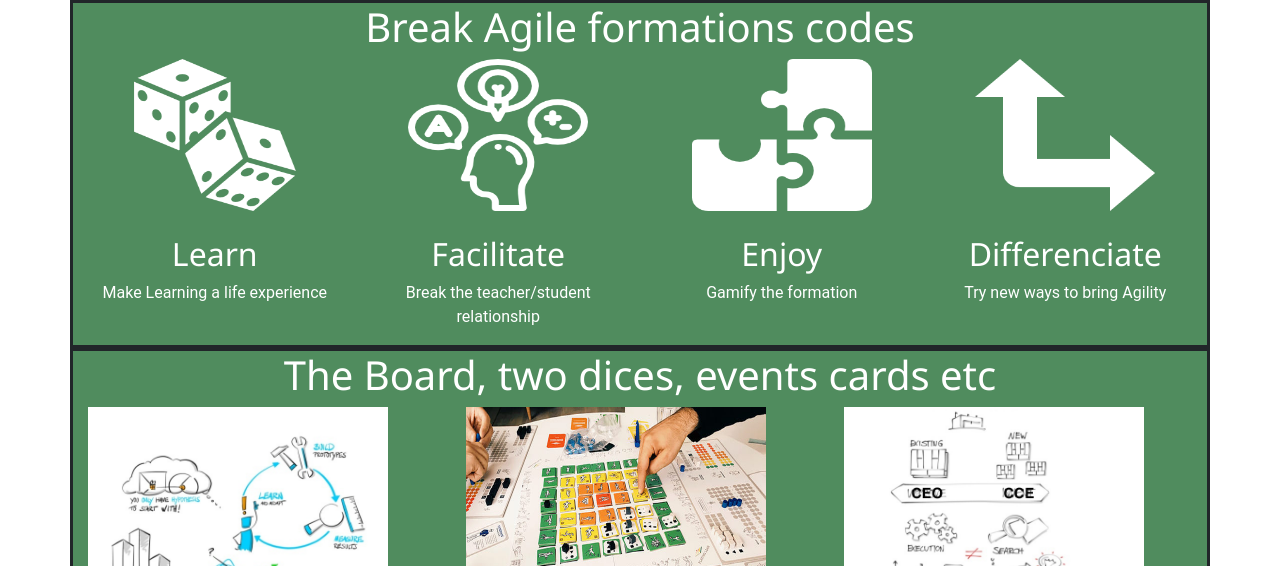
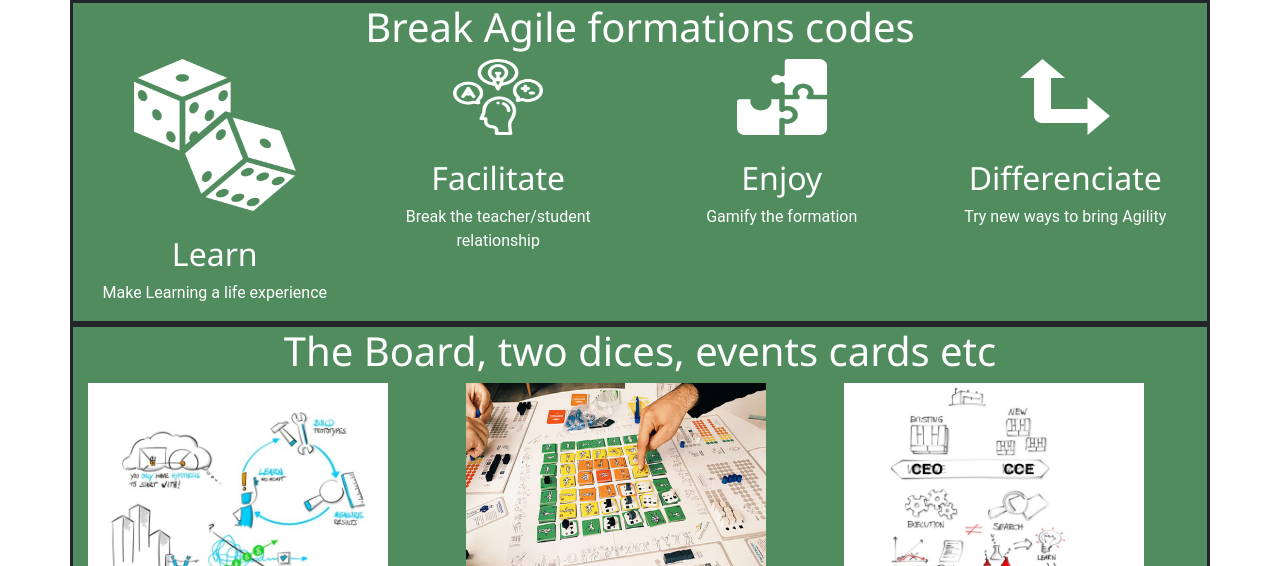
Before and after one commit to Arthurpotier/Kedgilecrew2, a plain HTML site: page index.html in a window 1280 px wide. Shown: the part 534-1100 px from the top of the page. Drawn offline with nearby package versions, Linux system fonts and the light colour scheme.

Commit message:
Update index.html

```diff
--- a/index.html
+++ b/index.html
@@ -49,19 +49,19 @@
           <p>Make Learning a life experience</p>
         </div>
         <div class="col-12 col-md-6 col-lg-3 valeurs">
-          <img src="images/emotions brings knowledge.png" height="152" width="180">
+          <img src="images/emotions brings knowledge.png" height="76" width="90">
           <br></br>
           <h2>Facilitate</h2>
           <p>Break the teacher/student relationship</p>
         </div>
         <div class="col-12 col-md-6 col-lg-3 valeurs" >
-          <img src="images/play_and_learn.png" height="152" width="180">
+          <img src="images/play_and_learn.png" height="76" width="90">
           <br></br>
           <h2>Enjoy</h2>
           <p>Gamify the formation</p>
         </div>
         <div class="col-12 col-md-6 col-lg-3 valeurs">
-          <img src="images/differenciate yourself.png" height="152" width="180">
+          <img src="images/differenciate yourself.png" height="76" width="90">
           <br></br>
           <h2>Differenciate</h2>
           <p>Try new ways to bring Agility</p>
```
